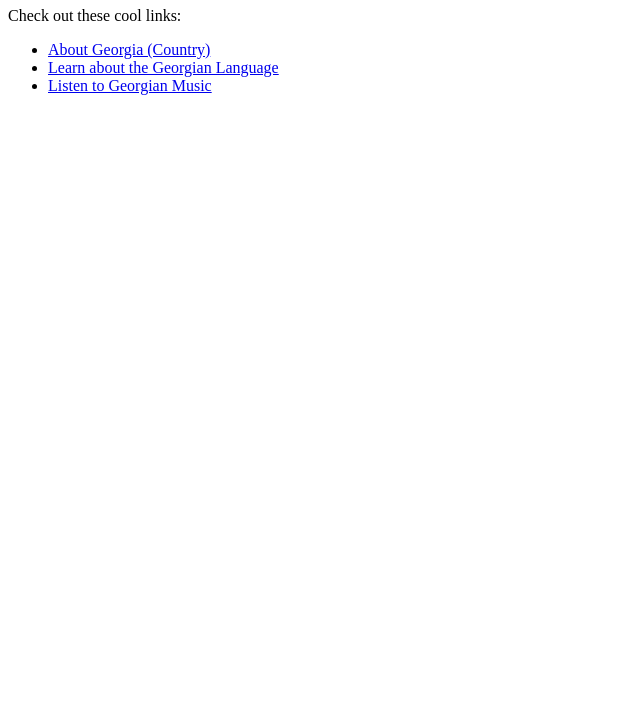
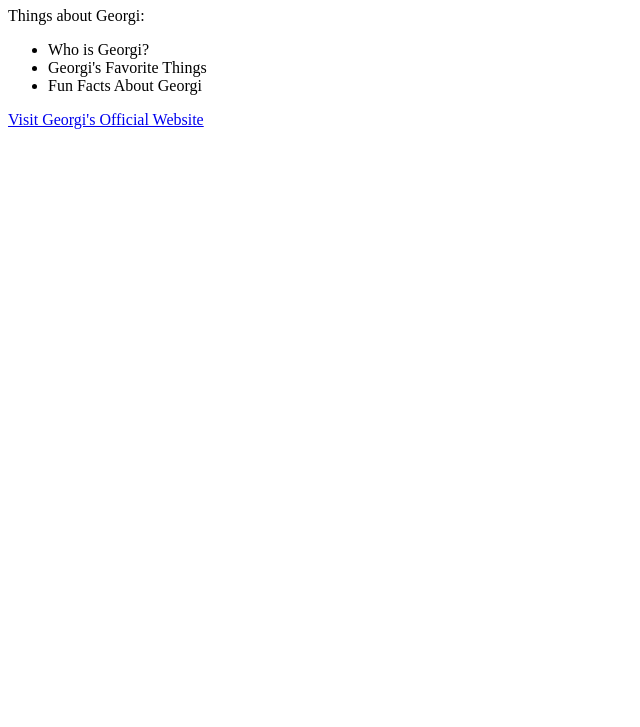
Before and after one commit to gogo446/gogo446.github.io, a plain HTML site: page index.html in a window 1280 px wide. Shown: the part 73-800 px from the top of the page, without its empty margins (0-640 px from the left). Drawn offline with Linux system fonts and the light colour scheme.

Commit message:
Update index.html

```diff
--- a/index.html
+++ b/index.html
@@ -8,13 +8,17 @@
 
     <h1>Welcome to Georgi's World!</h1>
 
-    <p>Check out these cool links:</p>
+    <p>Things about Georgi:</p>
 
     <ul>
-        <li><a href="https://en.wikipedia.org/wiki/Georgia_(country)" target="_blank">About Georgia (Country)</a></li>
-        <li><a href="https://en.wikipedia.org/wiki/Georgian_language" target="_blank">Learn about the Georgian Language</a></li>
-        <li><a href="https://www.youtube.com/results?search_query=georgian+music" target="_blank">Listen to Georgian Music</a></li>
+        <li>Who is Georgi?</li>
+        <li>Georgi's Favorite Things</li>
+        <li>Fun Facts About Georgi</li>
     </ul>
+
+    <p>
+        <a href="https://example.com" target="_blank">Visit Georgi's Official Website</a>
+    </p>
 
 </body>
 </html>
```
